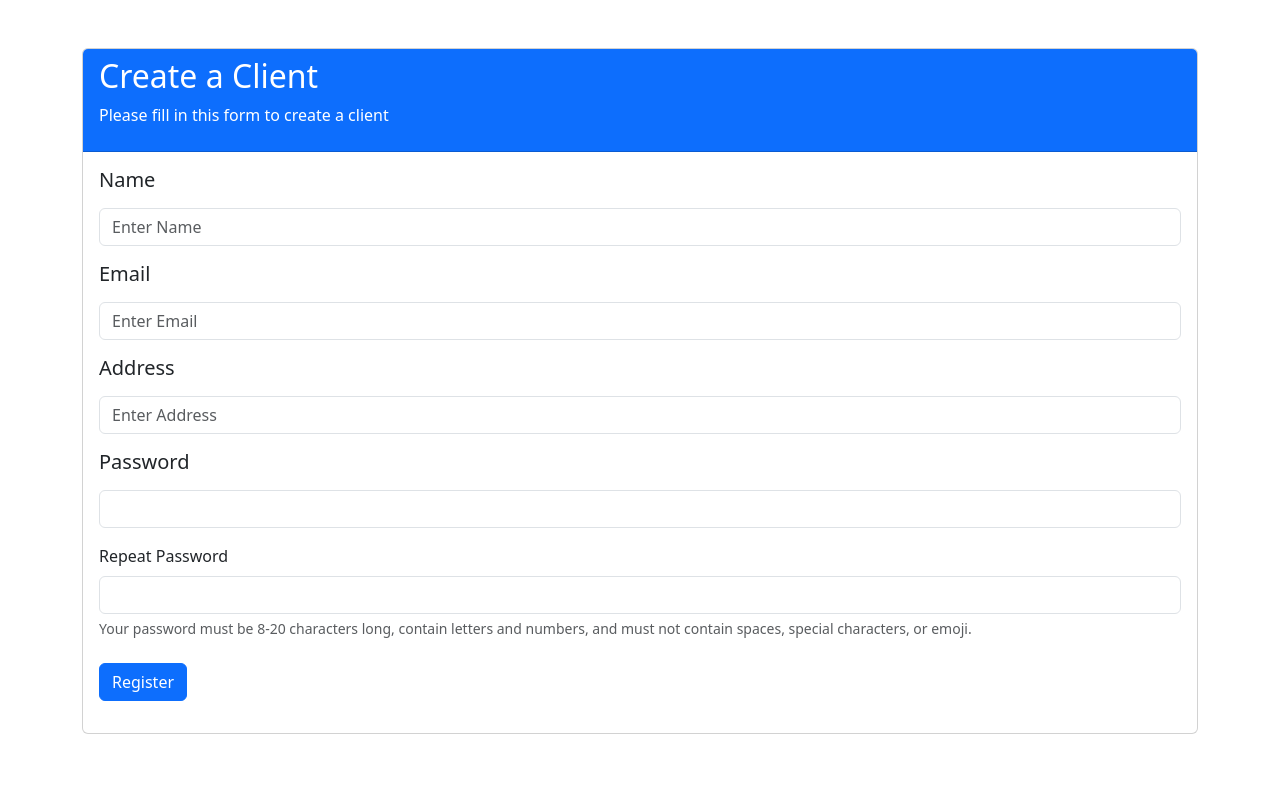
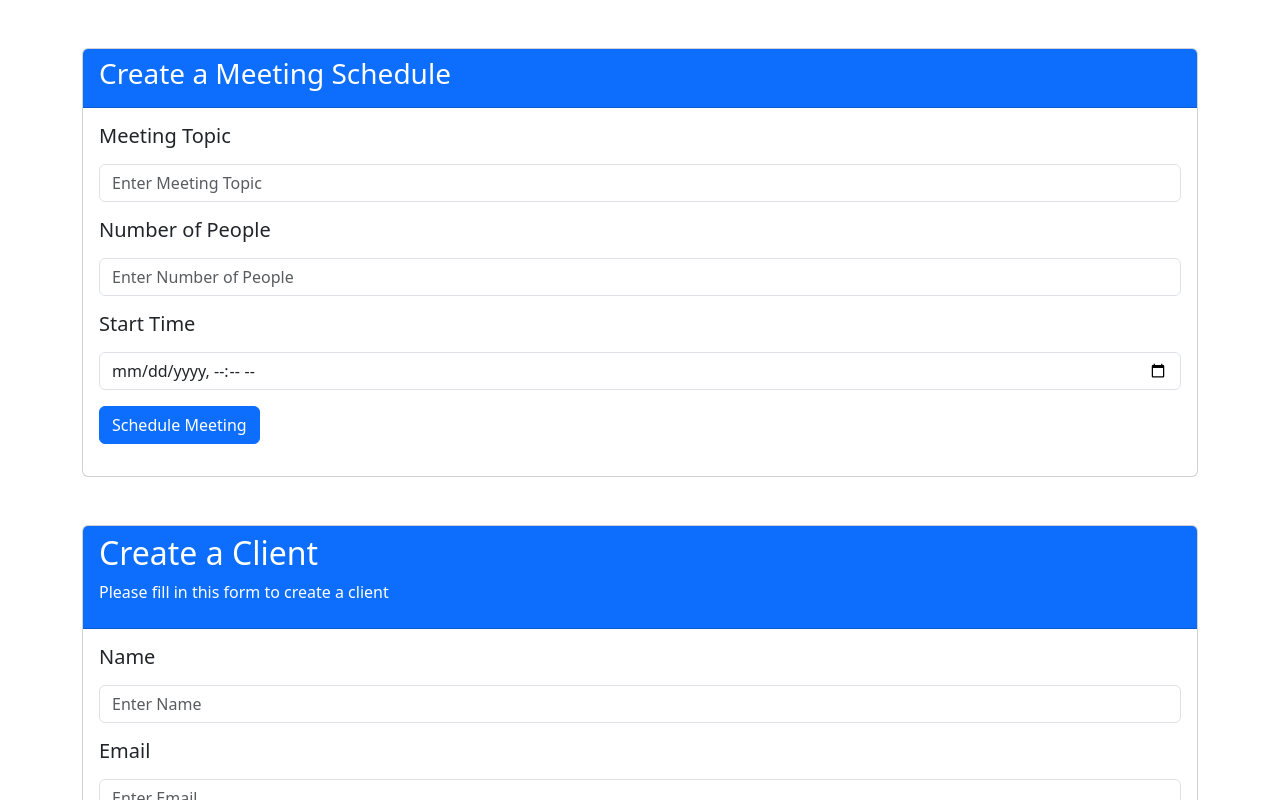
Before and after one commit to komjakraphan/Phase-1-capstone, an Angular app in the folder form-capstone/: page / in a window 1280 px wide. Shown: the top 800 px of the page. Built offline with nearby package versions, Linux system fonts and the light colour scheme.

Commit message:
meeting component created

```diff
--- a/form-capstone/src/app/app.component.html
+++ b/form-capstone/src/app/app.component.html
@@ -1,2 +1,3 @@
+<app-meeting-form></app-meeting-form>
 <app-client-form></app-client-form>
 <router-outlet />
--- a/form-capstone/src/app/app.component.ts
+++ b/form-capstone/src/app/app.component.ts
@@ -1,10 +1,11 @@
 import { Component } from '@angular/core';
 import { RouterOutlet } from '@angular/router';
 import { ClientFormComponent } from './client-form/client-form.component';
+import { MeetingFormComponent } from './meeting-form/meeting-form.component';
 
 @Component({
   selector: 'app-root',
-  imports: [RouterOutlet, ClientFormComponent],
+  imports: [RouterOutlet, ClientFormComponent, MeetingFormComponent],
   templateUrl: './app.component.html',
   styleUrl: './app.component.css'
 })
--- /dev/null
+++ b/form-capstone/src/app/meeting-form/meeting-form.component.html
@@ -0,0 +1,28 @@
+<div class="container">
+    <div class="card mt-5">
+        <div class="card-header bg-primary text-white">
+            <h3>Create a Meeting Schedule</h3>
+        </div>
+        <div class="card-body">
+            <div class="mb-3">
+                <form>
+                    <label for="topic" class="form-label">
+                        <h5>Meeting Topic</h5>
+                    </label>
+                    <input type="text" class="form-control mb-3" id="topic" placeholder="Enter Meeting Topic" required>
+
+                    <label for="numPeople" class="form-label">
+                        <h5>Number of People</h5>
+                    </label>
+                    <input type="number" class="form-control mb-3" id="numPeople" placeholder="Enter Number of People">
+
+                    <label for="date" class="form-label">
+                        <h5>Start Time</h5>
+                    </label>
+                    <input type="datetime-local" class="form-control mb-3" id="date">
+                    <button type="button" class="btn btn-primary">Schedule Meeting</button>
+                </form>
+            </div>
+        </div>
+    </div>
+</div>
--- /dev/null
+++ b/form-capstone/src/app/meeting.ts
@@ -0,0 +1,6 @@
+export interface Meeting {
+    id: number,
+    topic: string,
+    numPeople: number,
+    date: Date
+}
```
Also changed, not shown: form-capstone/src/app/meeting-form/meeting-form.component.ts (added, +11 -0 lines), form-capstone/src/app/meeting-form/meeting-form.component.css (added), 1 other file (tests, documents, lock files or other folders).
